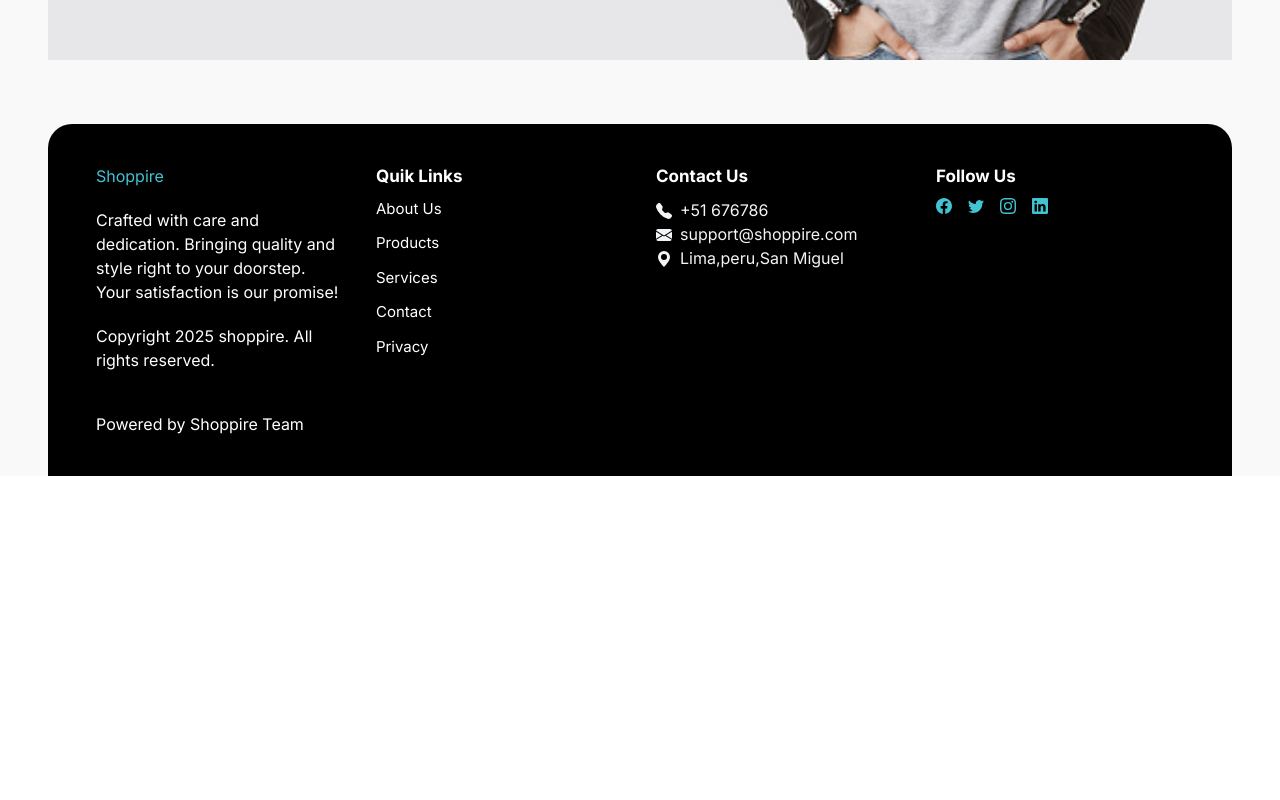
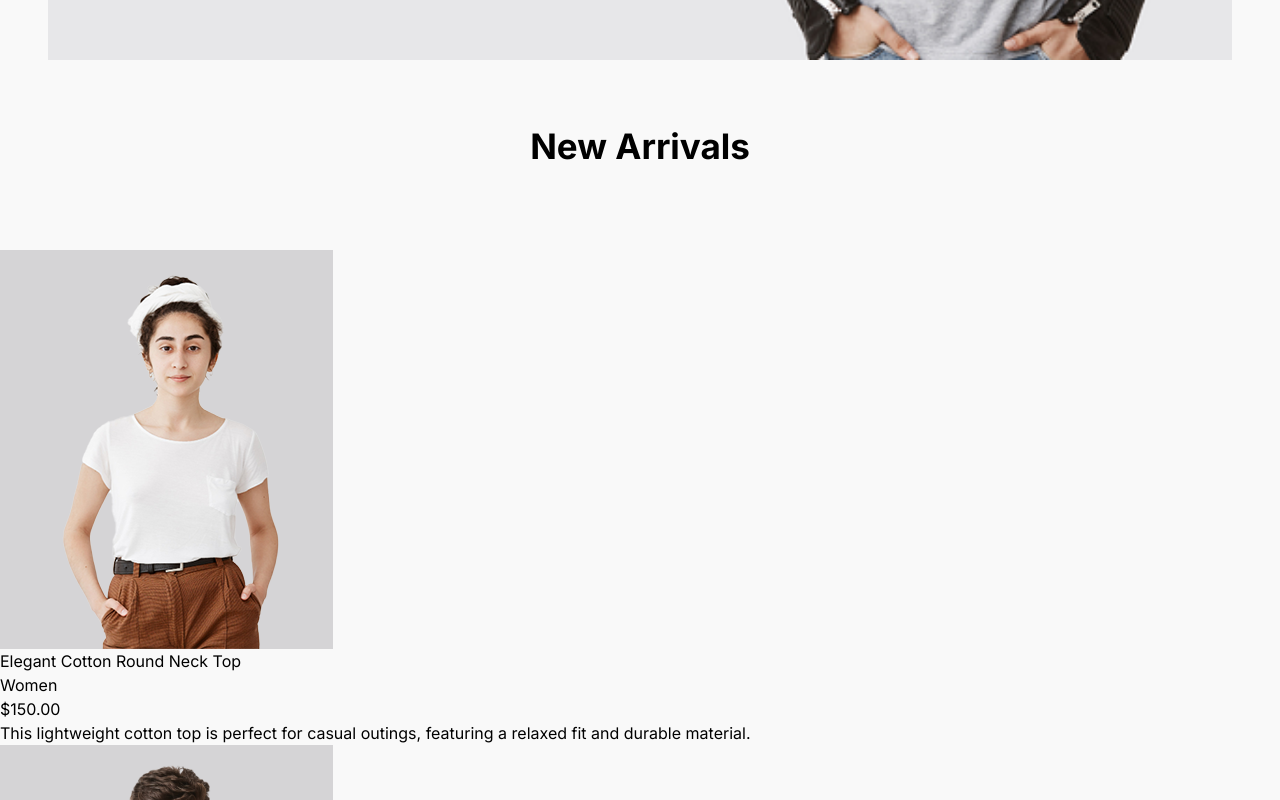
Before and after one commit to MARIOUCSS/CommerceShop, a React (Vite) app in the folder Proyectos de Empresas/ShopCommerce/Frontend/Commerce/: page / in a window 1280 px wide. Shown: the part 780-1580 px from the top of the page. Before the commit the page ends 1256 px from the top, so only its background shows below. Built offline with nearby package versions, Linux system fonts and the light colour scheme.

Commit message:
Ultima modificacion

```diff
--- /dev/null
+++ b/Proyectos de Empresas/ShopCommerce/Frontend/Commerce/src/Components/Item.jsx
@@ -0,0 +1,34 @@
+import PropTypes from "prop-types"; // Importa PropTypes
+import { Link } from "react-router-dom";
+function Item({ product }) {
+  return (
+    <div>
+      <Link to={`/product/${product._id}`}>
+        <img src={product.image[0]} alt="" />
+      </Link>
+      <div>
+        <h4>{product.name}</h4>
+        <div>
+          <p>{product.category}</p>
+          <h5>${product.price}.00</h5>
+        </div>
+        <p>{product.description}</p>
+      </div>
+    </div>
+  );
+}
+Item.propTypes = {
+  product: PropTypes.shape({
+    name: PropTypes.string.isRequired,
+    category: PropTypes.string.isRequired,
+    price: PropTypes.number.isRequired,
+    description: PropTypes.string.isRequired,
+    _id: PropTypes.string.isRequired,
+    image: PropTypes.oneOfType([
+      PropTypes.string, // Acepta un string
+      PropTypes.arrayOf(PropTypes.string), // O un array de strings
+    ]).isRequired,
+    // Valida que product sea un objeto con una propiedad name de tipo string
+  }).isRequired, // Valida que product sea obligatorio
+};
+export default Item;
--- a/Proyectos de Empresas/ShopCommerce/Frontend/Commerce/src/Components/NewArrivals.jsx
+++ b/Proyectos de Empresas/ShopCommerce/Frontend/Commerce/src/Components/NewArrivals.jsx
@@ -1,9 +1,29 @@
+import { useEffect, useState } from "react";
+import { useGlobalState } from "../Context/ShopContext";
 import Title from "./Title";
+import Item from "./Item";
 
 const NewArrivals = () => {
+  const { products } = useGlobalState();
+  const [newArrivals, setNewArrivals] = useState([]);
+  useEffect(() => {
+    if (products && products.length > 0) {
+      const data = products.slice(0, 10);
+
+      setNewArrivals(data);
+    }
+  }, [products]);
   return (
     <section>
-      <Title />
+      <Title title={"New Arrivals"} titleStyles={"text-center"} />
+      {/*container*/}
+      <div className="">
+        {newArrivals.map((product) => (
+          <div key={product._id}>
+            <Item product={product} />
+          </div>
+        ))}
+      </div>
     </section>
   );
 };
--- a/Proyectos de Empresas/ShopCommerce/Frontend/Commerce/src/Components/Title.jsx
+++ b/Proyectos de Empresas/ShopCommerce/Frontend/Commerce/src/Components/Title.jsx
@@ -1,5 +1,11 @@
-function Title() {
-  return <div>Title</div>;
+function Title({ title, titleStyles }) {
+  return (
+    <div className={`${titleStyles} pb-20`}>
+      <span className="after:rounded text-[25px] leading-tight md:text-[35px] md:leading-[1.3] mb-4 font-bold pb-1 relative after:w-2/3 after:bg-secondary after:absolute after:right-0">
+        {title}
+      </span>
+    </div>
+  );
 }
 
 export default Title;
--- a/Proyectos de Empresas/ShopCommerce/Frontend/Commerce/src/Context/ShopContext.jsx
+++ b/Proyectos de Empresas/ShopCommerce/Frontend/Commerce/src/Context/ShopContext.jsx
@@ -1,5 +1,6 @@
 import { createContext, useContext } from "react";
 import { products } from "../assets/data.js";
+import PropTypes from "prop-types"; // Importa PropTypes
 export const Context = createContext();
 
 export const useGlobalState = () => {
@@ -12,3 +13,7 @@ export const GlobalProvider = (props) => {
   const value = { products, currency, delivery_changes };
   return <Context.Provider value={value}>{props.children}</Context.Provider>;
 };
+
+GlobalProvider.propTypes = {
+  children: PropTypes.node.isRequired, // Valida que children sea un nodo de React y sea obligatorio
+};
--- a/Proyectos de Empresas/ShopCommerce/Frontend/Commerce/src/Pages/Home.jsx
+++ b/Proyectos de Empresas/ShopCommerce/Frontend/Commerce/src/Pages/Home.jsx
@@ -1,10 +1,12 @@
 import Footer from "../Components/Footer";
 import Hero from "../Components/Hero";
+import NewArrivals from "../Components/NewArrivals";
 
 function Home() {
   return (
     <>
       <Hero />
+      <NewArrivals />
       <Footer />
     </>
   );
--- a/Proyectos de Empresas/ShopCommerce/Frontend/Commerce/src/main.jsx
+++ b/Proyectos de Empresas/ShopCommerce/Frontend/Commerce/src/main.jsx
@@ -3,11 +3,14 @@ import { createRoot } from "react-dom/client";
 import "./index.css";
 import App from "./App.jsx";
 import { BrowserRouter } from "react-router-dom";
+import { GlobalProvider } from "./Context/ShopContext.jsx";
 
 createRoot(document.getElementById("root")).render(
   <StrictMode>
     <BrowserRouter>
-      <App />
+      <GlobalProvider>
+        <App />
+      </GlobalProvider>
     </BrowserRouter>
   </StrictMode>
 );
```
